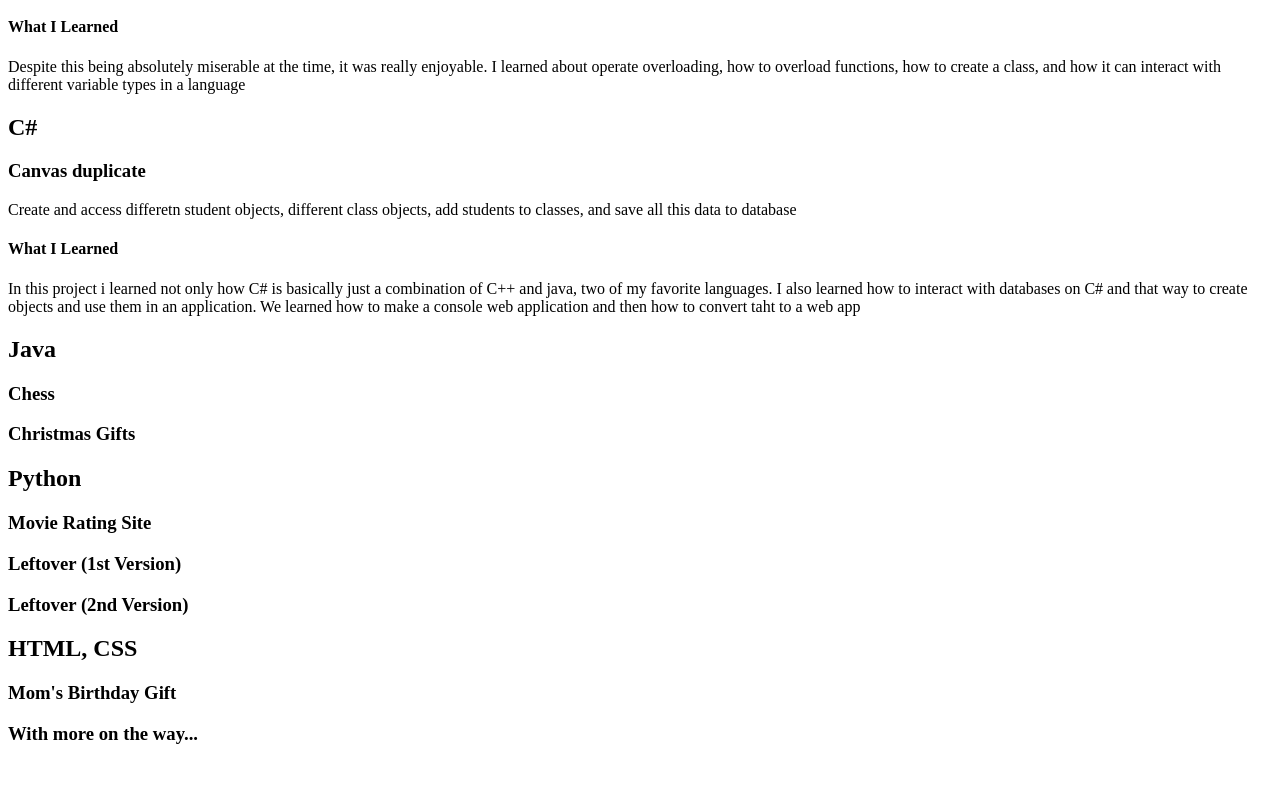
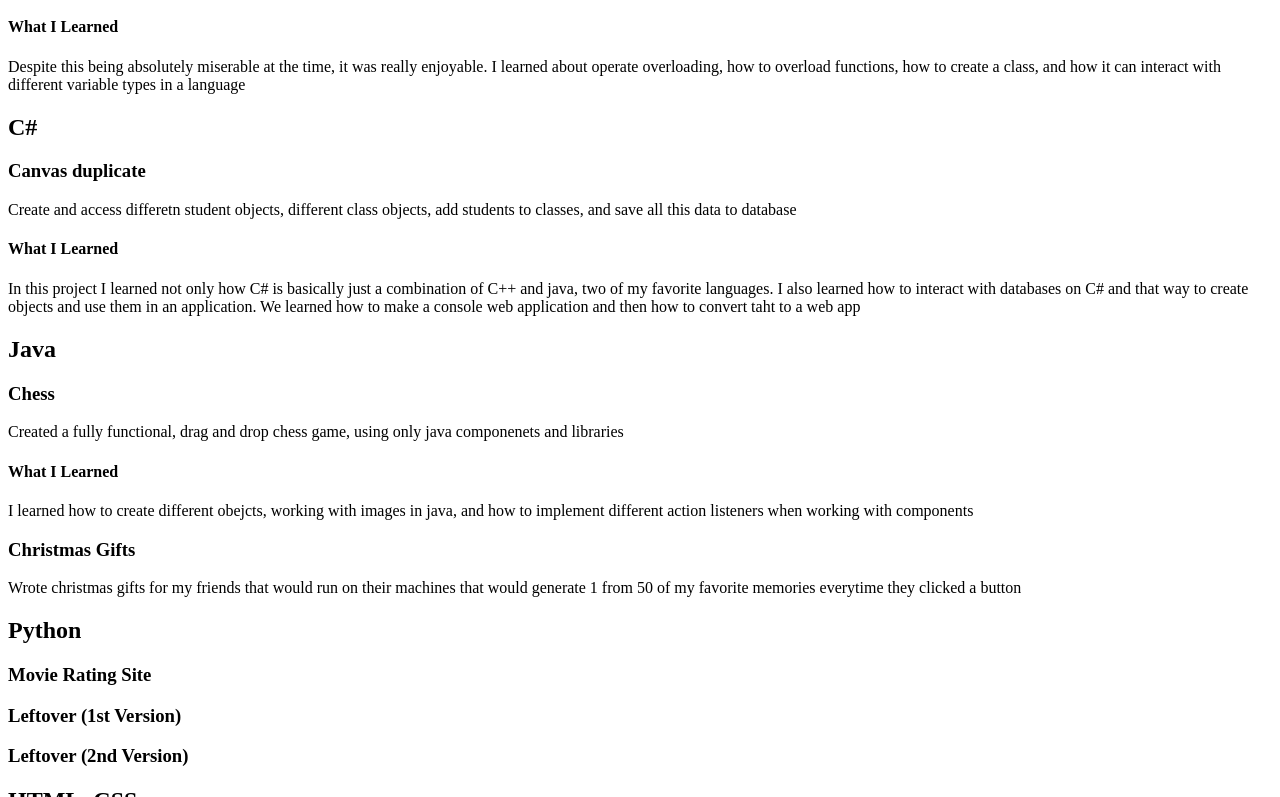
Before and after one commit to nolanorourke/nolanorourke.github.io, a plain HTML site: page projects.html in a window 1280 px wide. Shown: the part 397-1194 px from the top of the page. Before the commit the page ends 1161 px from the top, so only its background shows below. Drawn offline with Linux system fonts and the light colour scheme.

Commit message:
added java work

```diff
--- a/projects.html
+++ b/projects.html
@@ -42,12 +42,15 @@
         <h3>Canvas duplicate</h3>
         <p>Create and access differetn student objects, different class objects, add students to classes, and save all this data to database</p>
         <h4>What I Learned</h4>
-        <p>In this project i learned not only how C# is basically just a combination of C++ and java, two of my favorite languages. I also learned how to interact with databases on C# and that way to create objects and use them in an application. We learned how to make a console web application and then how to convert taht to a web app</p>
-
+        <p>In this project I learned not only how C# is basically just a combination of C++ and java, two of my favorite languages. I also learned how to interact with databases on C# and that way to create objects and use them in an application. We learned how to make a console web application and then how to convert taht to a web app</p>
 
         <h2>Java</h2>
         <h3>Chess</h3>
+        <p>Created a fully functional, drag and drop chess game, using only java componenets and libraries</p>
+        <h4>What I Learned</h4>
+        <p>I learned how to create different obejcts, working with images in java, and how to implement different action listeners when working with components</p>
         <h3>Christmas Gifts</h3>
+        <p>Wrote christmas gifts for my friends that would run on their machines that would generate 1 from 50 of my favorite memories everytime they clicked a button</p>
 
         <h2>Python</h2>
         <h3>Movie Rating Site</h3>
@@ -57,8 +60,7 @@
         <h2>HTML, CSS</h2>
         <h3>Mom's Birthday Gift</h3>
 
+
         <h3>With more on the way...</h3>
-
-
     </body>
 </html>
```
